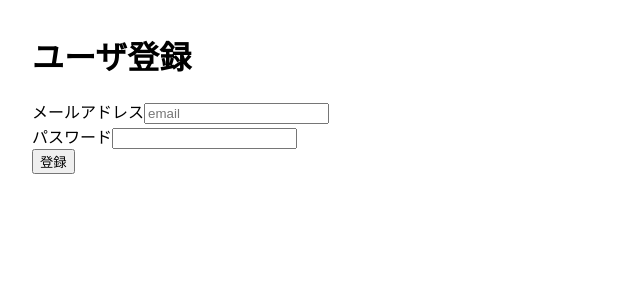
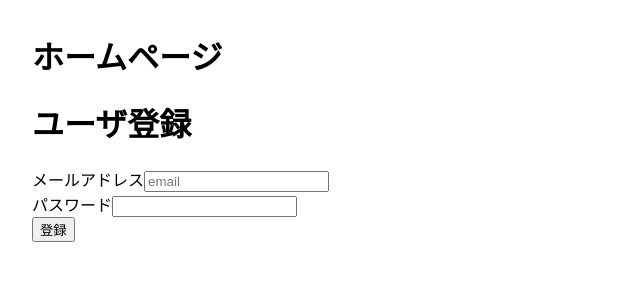
Before and after one commit to khinchooo/react-firebase, a React (Create React App) app: page / in a window 1280 px wide. Shown: the top 300 px of the page, without its empty margins (0-640 px from the left). Built offline with nearby package versions, Linux system fonts and the light colour scheme; no server answers.

Commit message:
Home とLoginページを追加

```diff
--- a/src/App.js
+++ b/src/App.js
@@ -1,13 +1,17 @@
 import { BrowserRouter, Route, Routes } from 'react-router-dom';
 import './App.css';
+import Home from './components/Home';
 import SignUp from './components/SignUp';
+import Login from './components/Login';
 
 function App() {
   return (
     <div className="App">
       <BrowserRouter>
         <Routes>
+          <Route path='/' element={<Home />}></Route>
           <Route path="/signup" element={<SignUp />} />
+          <Route path='/login' element={<Login />}></Route>
         </Routes>
       </BrowserRouter>
       <SignUp />
--- /dev/null
+++ b/src/components/Home.js
@@ -0,0 +1,5 @@
+const Home = () => {
+  return <h1>ホームページ</h1>;
+};
+
+export default Home;
--- /dev/null
+++ b/src/components/Login.js
@@ -0,0 +1,5 @@
+const Login = () => {
+  return <h1>ログイン画面</h1>;
+};
+
+export default Login;
```
